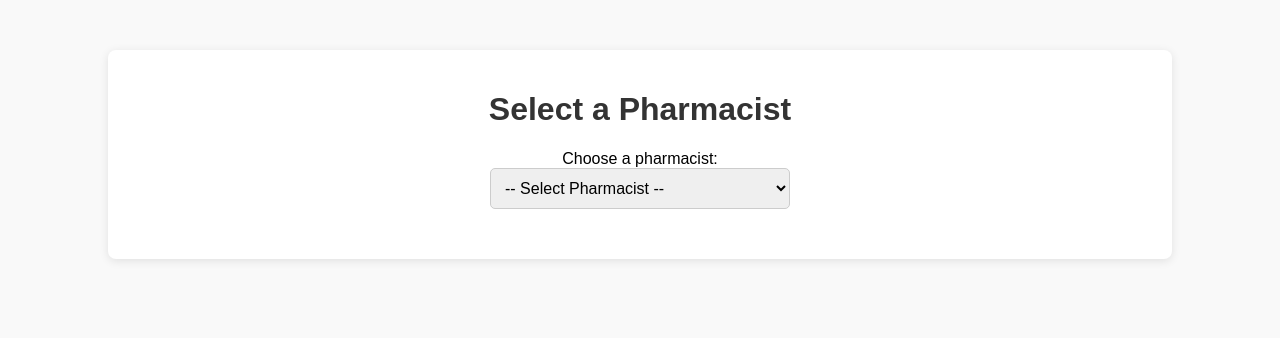
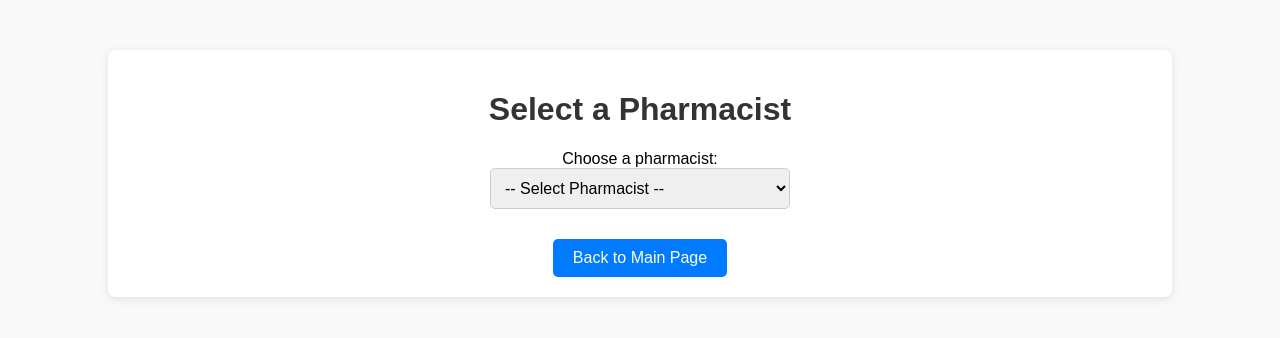
Before and after one commit to Khushi-12/Breaking_DBMS, a Flask app: page /user_setting in a window 1280 px wide. Shown: the top 338 px of the page. Run offline with Flask 3, Linux system fonts and the light colour scheme; data comes from the database, SQL or seed files in the repository.

Commit message:
Added back button in the pharmacy profile page

```diff
--- a/app.py
+++ b/app.py
@@ -115,20 +115,22 @@ def get_pharmacy_info():
         # SQL Query
         query = f"""
             SELECT pharmacist.first_name, pharmacist.last_name,
-           pharmacist.pharmacy_store_name AS pharmacy_store_name,
-           pharmacist.pharmacy_address_street_name AS address_street_name,
-           pharmacist.pharmacy_address_street_num AS address_street_num,
-           pharmacist.pharmacy_address_town AS address_town,
-           pharmacist.pharmacy_address_state AS address_state,
-           pharmacist.pharmacy_address_zipcode AS address_zipcode,
+           pharmacy_store.name AS pharmacy_store_name,
+           pharmacy_store.address_street_name AS address_street_name,
+           pharmacy_store.address_street_num AS address_street_num,
+           pharmacy_store.address_town AS address_town,
+           pharmacy_store.address_state AS address_state,
+           pharmacy_store.address_zipcode AS address_zipcode,
            certification.name AS certification_name,
            certification.institution,
            certification.expiration_date AS expiration_date
             FROM pharmacist
+            JOIN pharmacy_store ON pharmacist.pharmacy_id = pharmacy_store.pharmacy_id
             JOIN obtains_pharmacist ON pharmacist.first_name = obtains_pharmacist.first_name
                                 AND pharmacist.last_name = obtains_pharmacist.last_name
             JOIN certification ON obtains_pharmacist.certification_name = certification.name
             WHERE pharmacist.first_name = '{pharmacist_id[0]}' AND pharmacist.last_name = '{pharmacist_id[1]}';
+
         """
 
         # Execute the query
--- a/templates/pharmacist_profile.html
+++ b/templates/pharmacist_profile.html
@@ -64,6 +64,26 @@
             margin: 5px 0;
             color: #555;
         }
+
+        .back-button {
+            margin-top: 20px;
+            display: flex;
+            justify-content: center;
+        }
+
+        .back-button button {
+            padding: 10px 20px;
+            font-size: 16px;
+            background-color: #007bff;
+            color: white;
+            border: none;
+            border-radius: 5px;
+            cursor: pointer;
+        }
+
+        .back-button button:hover {
+            background-color: #0056b3;
+        }
     </style>
 </head>
 <body>
@@ -79,9 +99,18 @@
         <div class="info-container" id="info-container">
             <!-- Info cards will be dynamically updated here -->
         </div>
+
+        <div class="back-button">
+            <button onclick="goBack()">Back to Main Page</button>
+        </div>
     </div>
 
     <script>
+        // Function to navigate back to the main page
+        function goBack() {
+            window.location.href = '/user'; // Replace '/' with the main page URL
+        }
+
         // Function to fetch pharmacist names and populate the dropdown
         async function loadPharmacists() {
             try {
@@ -109,42 +138,17 @@
         // Function to fetch details for the selected pharmacist
         async function loadPharmacistDetails(selectedPharmacist) {
             try {
-
-                // const [first_name, last_name] = selectedPharmacist.split(" "); // Split full name into first and last name
-
-                // const response = await fetch(`/get_pharmacist_details?first_name=${encodeURIComponent(first_name)}&last_name=${encodeURIComponent(last_name)}`);
-
-                const response = await fetch(`/get_pharmacist_details?name=${encodeURIComponent(selectedPharmacist)}`); // Replace with your API endpoint
+                const response = await fetch(`/get_pharmacist_details?name=${encodeURIComponent(selectedPharmacist)}`);
                 if (!response.ok) throw new Error("Failed to fetch pharmacist details");
 
-                const data = await response.json(); // Expected format: {store: {...}, certifications: [...]}
+                const data = await response.json();
                 const infoContainer = document.getElementById("info-container");
 
                 // Clear previous data
                 infoContainer.innerHTML = "";
 
-                // Display Pharmacy Store Information
-                // const storeCard = `
-                //     <div class="info-card">
-                //         <h2>Pharmacy Store</h2>
-                //         <p><strong>Name:</strong> ${data.pharmacy_store_name}</p>
-                //         <p><strong>Address:</strong> ${data.pharmacy_store_address_street_name, data.pharmacy_store_address_street_num}</p>
-                //         <p><strong>City:</strong> ${data.pharmacy_address_town}</p>
-                //         <p><strong>State:</strong> ${data.pharmacy_address_state}</p>
-                //         <p><strong>Zip Code:</strong> ${data.pharmacy_address_zipcode}</p>
-                //     </div>
-                // `;
-
-                // // Display Certifications Information
-                // const certificationCards = data.certifications.map(cert => `
-                //     <div class="info-card">
-                //         <h2>${cert.name}</h2>
-                //         <p><strong>Institution:</strong> ${cert.institution}</p>
-                //         <p><strong>Expiration Date:</strong> ${cert.expirationDate}</p>
-                //     </div>
-                // `).join("");
-
-                data.forEach((row) => {
+                // Display data
+                data.forEach(row => {
                     const storeCard = `
                         <div class="info-card">
                             <h2>Pharmacy Store</h2>
@@ -164,13 +168,8 @@
                         </div>
                     `;
 
-                    document.getElementById("info-container").innerHTML += storeCard + certificationCard;
+                    infoContainer.innerHTML += storeCard + certificationCard;
                 });
-
-
-                // // Append both to the container
-                // infoContainer.innerHTML = storeCard + certificationCards;
-                // infoContainer.innerHTML = certificationCards;
 
             } catch (error) {
                 console.error("Error loading pharmacist details:", error);
```
